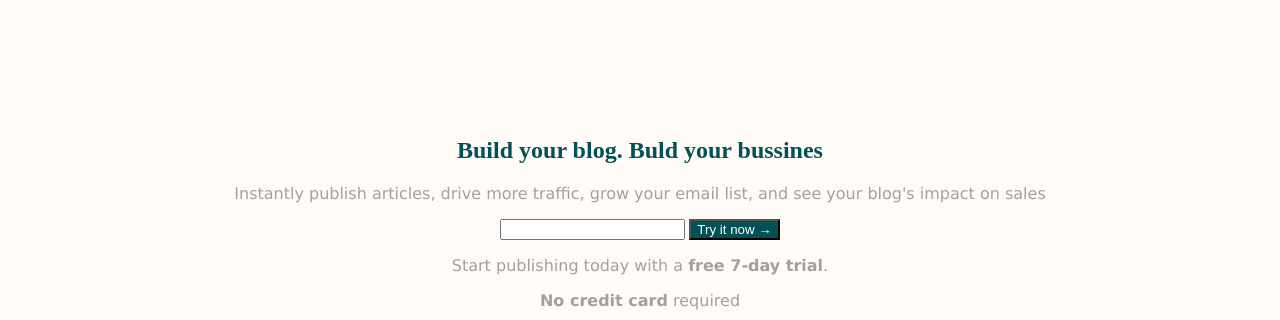
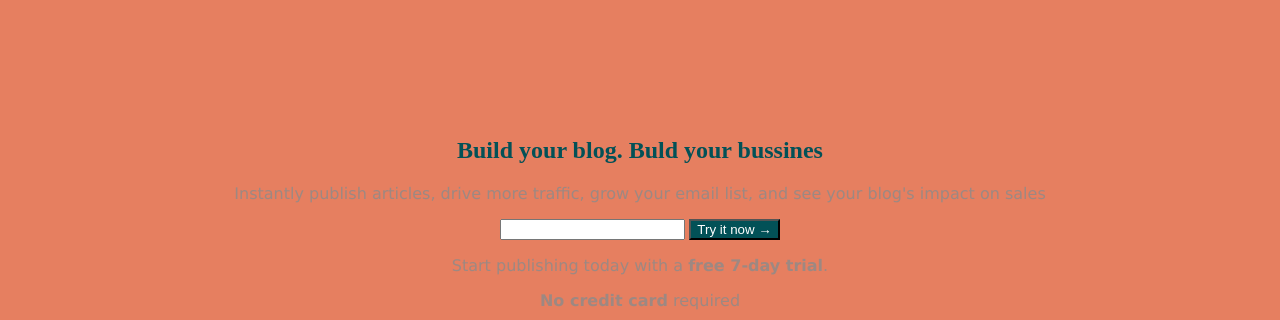
Before and after one commit to Erick-Jmz/matcha-Prueba-fase-1-, a plain HTML site: page index.html in a window 1280 px wide. Shown: the part 56-376 px from the top of the page. Drawn offline with Linux system fonts and the light colour scheme; grey boxes are pictures that could not be loaded.

Commit message:
Cambió el color dee fondo

```diff
--- a/styles.css
+++ b/styles.css
@@ -1,5 +1,5 @@
 body{
-    background-color: #fffbf7;
+    background-color: #e67f60;
 }
 
 h1{
```
